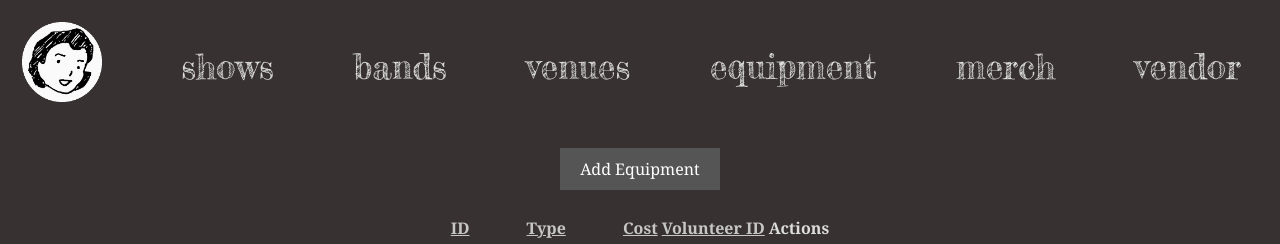
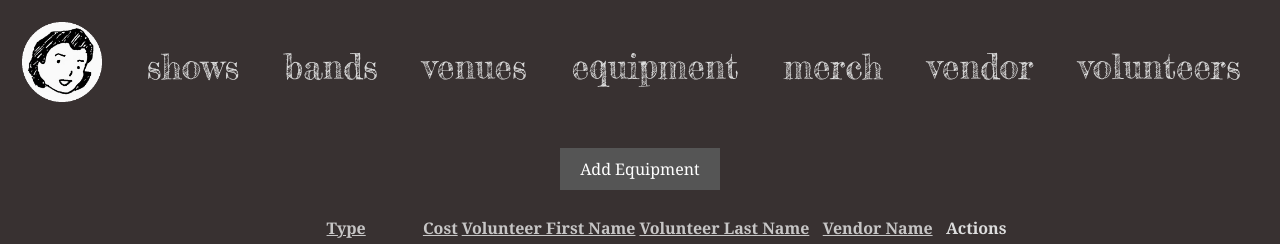
Before and after one commit to markadamhaas/indieheads, a Flask app: page /equipment in a window 1280 px wide. Shown: the top 244 px of the page. Run offline with Flask 3, Linux system fonts and the light colour scheme; data comes from the database, SQL or seed files in the repository.

Commit message:
"resolved conflicts for pushing new html"

```diff
--- a/run.py
+++ b/run.py
@@ -54,36 +54,49 @@ def venues():
 @app.route('/equipment')
 def equipment():
     cursor = mydb.cursor(dictionary=True)
-    sort_option = request.args.get('sort', 'Equipment_Type')  # Default sorting is by name
-    cursor.execute(f"SELECT E.*, V.Volunteer_FName, V.Volunteer_LName "
-                    f"FROM EQUIPMENT E "
-                    f"LEFT JOIN VOLUNTEER V ON E.Volunteer_ID = V.Volunteer_ID   "
-                    f"ORDER BY {sort_option};")
+    sort_option = request.args.get('sort', 'Equipment_Type')  # Default sorting is by type
+    cursor.execute(f"""SELECT E.Equipment_ID, E.Equipment_Type, E.Equipment_Cost, V.Volunteer_FName, V.Volunteer_LName, VE.Vendor_Name
+                        FROM EQUIPMENT E
+                        LEFT JOIN VOLUNTEER V ON E.Volunteer_ID = V.Volunteer_ID
+                        INNER JOIN EQUIPMENTVENDOR EV ON E.Equipment_ID = EV.Equipment_ID
+                        INNER JOIN VENDOR VE ON EV.Vendor_ID = VE.Vendor_ID
+                        ORDER BY {sort_option};""")
     equipments = cursor.fetchall()
     cursor.close()
     return render_template('equipment.html', equipments=equipments, sort=sort_option)
 
+
 @app.route('/merch')
 def merch():
     cursor = mydb.cursor(dictionary=True)
-    sort_option = request.args.get('sort', 'Merch_Type')  # Default sorting is by name
-    cursor.execute(f"SELECT MV.*, M.Merch_Type, V.Vendor_Name "
-                    f"FROM MERCHVENDOR MV "
-                    f"INNER JOIN MERCH M ON MV.Merch_ID = M.Merch_ID "
-                    f"INNER JOIN VENDOR V ON MV.Vendor_ID = V.Vendor_ID "
-                    f"ORDER BY {sort_option};")
+    sort_option = request.args.get('sort', 'Merch_Type')  # Default sorting is by type
+    cursor.execute(f"""SELECT M.Merch_ID, M.Merch_Type, M.Merch_Description, M.Merch_Price, MV.QuantitySupplied, V.Vendor_Name
+                    FROM MERCHVENDOR MV
+                    INNER JOIN MERCH M ON MV.Merch_ID = M.Merch_ID
+                    INNER JOIN VENDOR V ON MV.Vendor_ID = V.Vendor_ID
+                    ORDER BY {sort_option};""")
     merchs = cursor.fetchall()
     cursor.close()
     return render_template('merch.html', merchs=merchs, sort=sort_option)
+
 
 @app.route('/vendor')
 def vendor():
     cursor = mydb.cursor(dictionary=True)
     sort_option = request.args.get('sort', 'Vendor_Name')  # Default sorting is by name
-    cursor.execute(f"SELECT * FROM VENDORS ORDER BY {sort_option};")
+    cursor.execute(f"SELECT * FROM VENDOR ORDER BY {sort_option};")
     vendors = cursor.fetchall()
     cursor.close()
     return render_template('vendor.html', vendors=vendors, sort=sort_option)
+
+@app.route('/volunteers')
+def volunteers():
+    cursor = mydb.cursor(dictionary=True)
+    sort_option = request.args.get('sort', 'Volunteer_FName')  # Default sorting is first name
+    cursor.execute(f"SELECT * FROM VOLUNTEER ORDER BY {sort_option};")
+    volunteers = cursor.fetchall()
+    cursor.close()
+    return render_template('volunteers.html', volunteers=volunteers, sort=sort_option)
 
 ###########################################################################################################################################################################
 
@@ -306,7 +319,6 @@ def createmerch():
         price = form.price.data
         quantity = form.quantity.data
         vendor = form.vendor.data
-        cost = form.cost.data
         cursor.execute("INSERT INTO MERCH (Merch_Type, Merch_Description, Merch_Price, QuantityAvailable) VALUES (%s, %s, %s, %s);",
                         (type, description, price, quantity))
 
--- a/templates/base.html
+++ b/templates/base.html
@@ -14,6 +14,7 @@
         <a href="{{ url_for('equipment') }}">equipment</a>
         <a href="{{ url_for('merch') }}">merch</a>
         <a href="{{ url_for('vendor') }}">vendor</a>
+        <a href="{{ url_for('volunteers') }}">volunteers</a>
     </div>
 
     <!-- Content -->
--- a/templates/equipment.html
+++ b/templates/equipment.html
@@ -55,20 +55,22 @@
 <table>
     <thead>
         <tr>
-            <th><a href="{{ url_for('equipment', sort='Equipment_ID') }}">ID</a></th>
             <th><a href="{{ url_for('equipment', sort='Equipment_Type') }}">Type</a></th>
             <th><a href="{{ url_for('equipment', sort='Equipment_Cost') }}">Cost</a></th>
-            <th><a href="{{ url_for('equipment', sort='Volunteer_ID') }}">Volunteer ID</a></th>
+            <th><a href="{{ url_for('equipment', sort='Volunteer_FName') }}">Volunteer First Name</a></th>
+            <th><a href="{{ url_for('equipment', sort='Volunteer_LName') }}">Volunteer Last Name</a></th>
+            <th><a href="{{ url_for('equipment', sort='Vendor_Name') }}">Vendor Name</a></th>
             <th>Actions</th>
         </tr>
     </thead>
     <tbody>
         {% for equipment in equipments %}
             <tr>
-                <td>{{ equipment.Equipment_ID }}</td>
                 <td>{{ equipment.Equipment_Type }}</td>
                 <td>{{ equipment.Equipment_Cost }}</td>
-                <td>{{ equipment.Volunteer_ID }}</td>
+                <td>{{ equipment.Volunteer_FName }}</td>
+                <td>{{ equipment.Volunteer_LName }}</td>
+                <td>{{ equipment.Vendor_Name }}</td>
                 <td>
                     <a href="{{ url_for('editequipment', id=equipment.Equipment_ID) }}">Edit</a>
                     <form method="post" action="{{ url_for('delete_equipment', id=equipment.Equipment_ID) }}">
--- a/templates/merch.html
+++ b/templates/merch.html
@@ -55,19 +55,17 @@
 <table>
     <thead>
         <tr>
-            <th><a href="{{ url_for('merch', sort='Merch_ID') }}">ID</a></th>
             <th><a href="{{ url_for('merch', sort='Merch_Type') }}">Type</a></th>
             <th><a href="{{ url_for('merch', sort='Merch_Description') }}">Description</a></th>
             <th><a href="{{ url_for('merch', sort='Merch_Price') }}">Price</a></th>
             <th><a href="{{ url_for('merch', sort='QuantityAvailable') }}">Quantity Available</a></th>
-            <th>Vendor Name</th>
+            <th><a href="{{ url_for('merch', sort='Vendor_Name') }}">Vendor Name</a></th>
             <th>Actions</th>
         </tr>
     </thead>
     <tbody>
         {% for merch in merchs %}
             <tr>
-                <td>{{ merch.Merch_ID }}</td>
                 <td>{{ merch.Merch_Type }}</td>
                 <td>{{ merch.Merch_Description }}</td>
                 <td>{{ merch.Merch_Price }}</td>
```
Also changed, not shown: templates/vendor.html (+7 -7 lines).
